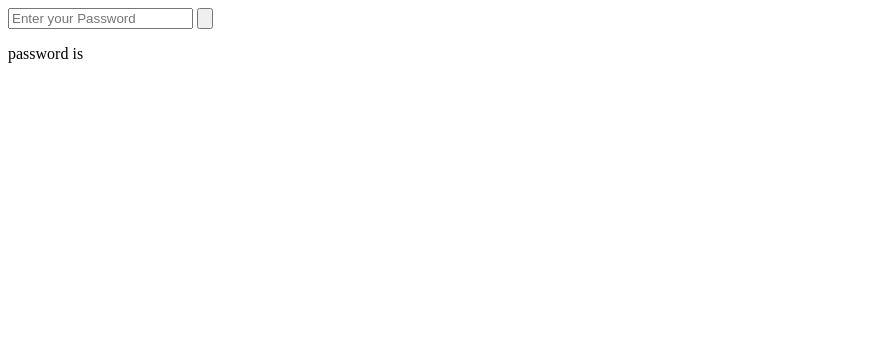
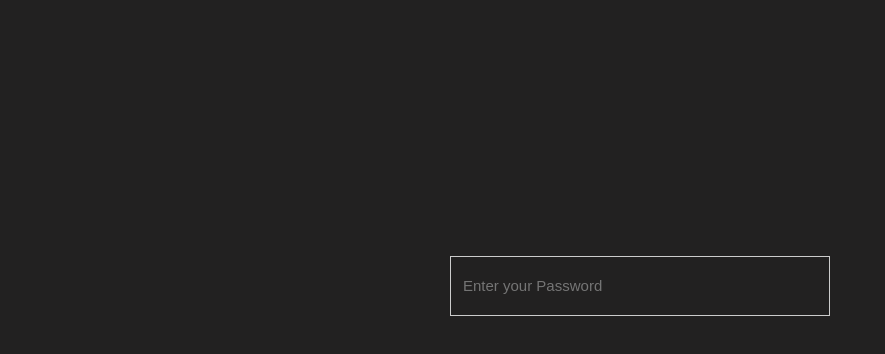
Before and after one commit to sauravkr3214/passwordstrength, a plain HTML site: page index.html in a window 1280 px wide. Shown: the whole page, without its empty margins (0-885 px from the left). Drawn offline with Linux system fonts and the light colour scheme.

Commit message:
Added css

```diff
--- a/index.html
+++ b/index.html
@@ -4,7 +4,7 @@
     <meta charset="UTF-8">
     <meta name="viewport" content="width=device-width, initial-scale=1.0">
     <title>Password strength checker</title>
-    <link rel="stylesheet" href="passwordstrength.css">
+    <link rel="stylesheet" href="style.css">
 </head>
 <body>
     <div class="conatainer">
--- a/style.css.css
+++ /dev/null
@@ -1,67 +0,0 @@
-*{
-    padding: 0;
-    margin: 0;
-    box-sizing: border-box;
-}
-body{
-   background-color:rgb(34, 33, 33);
-
-}
-.conatainer{
-    width: 100%;
-    height: 50vh;
-}
-.input-box{
-    width: 380px;
-    height: 60px;
-
-    display: flex;
-    justify-content: center;
-    align-items: center;
-    margin: auto;
-    position: relative;
-    margin-top: 20%;
-}
-.input-box input{
-    width: 100%;
-    height: 100%;
-    padding: 14px 12px;
-    border: 1px solid #ccc;
-    outline: none;
-    color: #f5f5f5;
-    background: transparent;
-}
-.input-box button{
-    border-radius:50%;
-    position: absolute;
-    transform: translate(-50%);
-    background: transparent;
-    outline: none;
-    border: none;
-    cursor: pointer;
-    right:-2px;
-}
-.input-box img{
-    margin-right:2px;
-}
-.input-box p{
-    position:absolute;
-    bottom:-30px;
-    color: #fff;
-    font-size: 14px;
-    font-weight:100;
-    left:7px;
-    display: none;
-}
-::placeholder{
-    font-size: 15px;
-}
-#msg{
-    position: relative;
-    bottom:-30px;
-    color: #fff;
-    font-size: 14px;
-    font-weight:100;
-    left:-7px;
-    display: none;
-}
```
